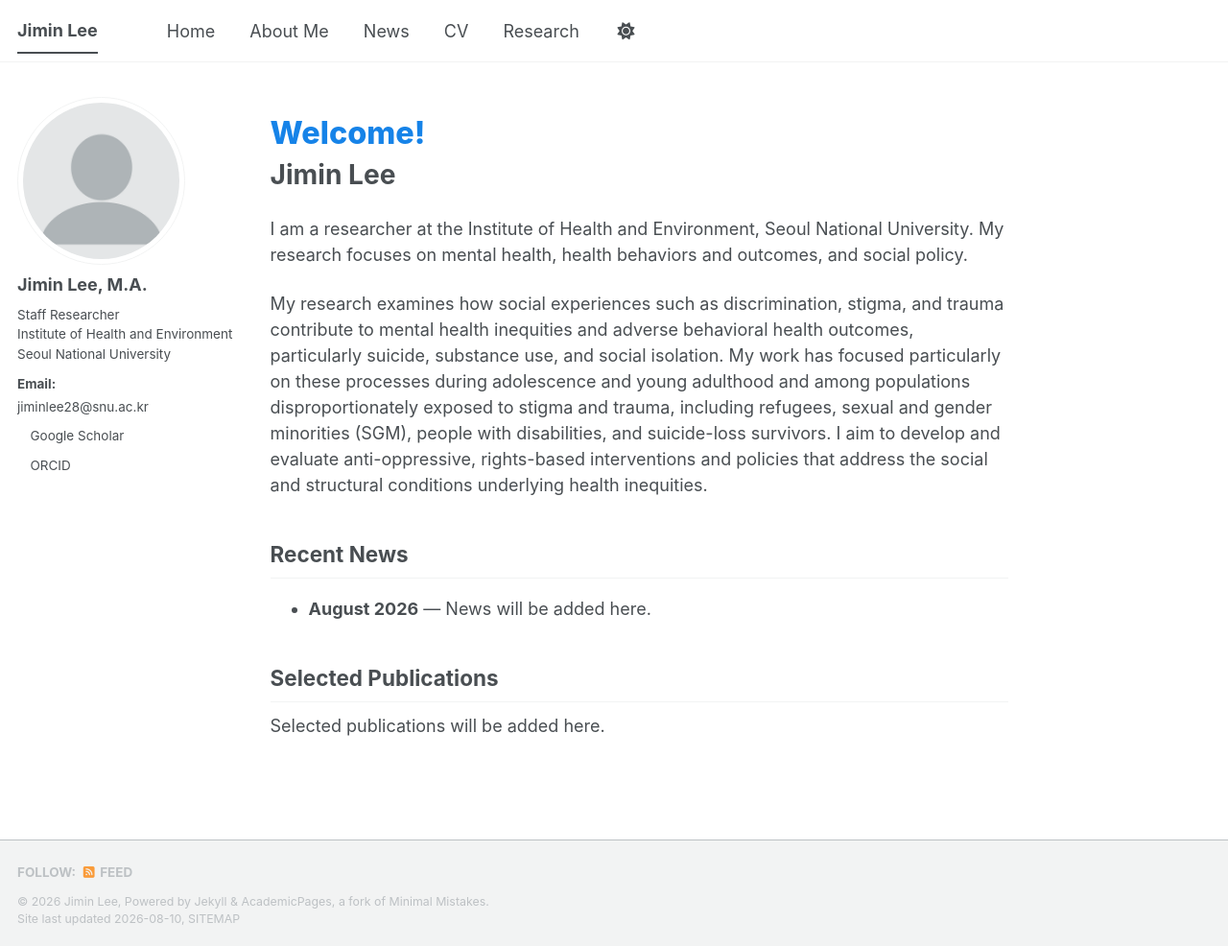
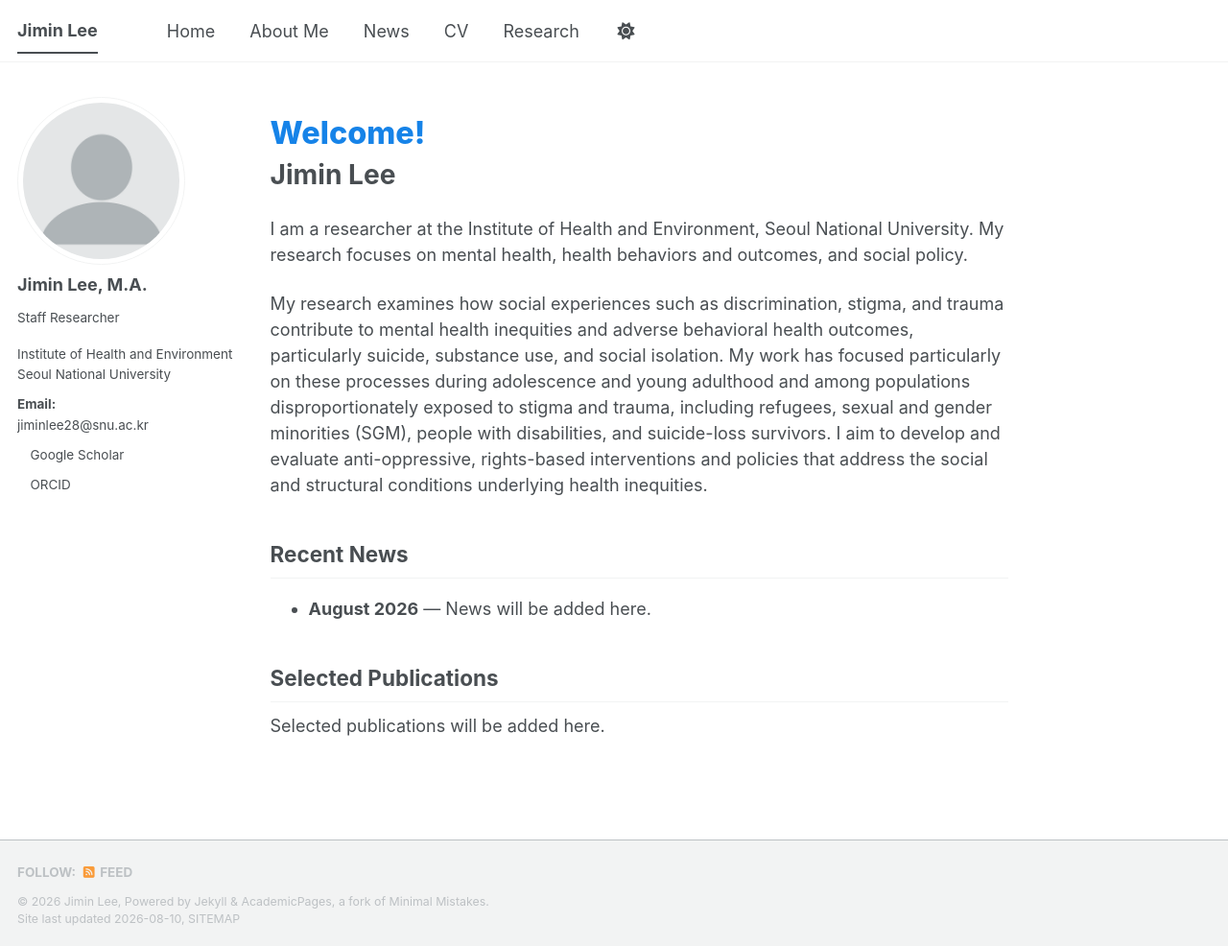
Before and after one commit to jiminlee-research/jiminlee-research.github.io, a Jekyll site: the page built from _pages/about.md, in a window 1280 px wide and 986 px high. Shown: the whole window at 96% size. Built offline with Jekyll 4.4.1, drawn with Linux system fonts in a browser that asks for light colours; a style sheet for code colours, icons or effects is not loaded.

Commit message:
Refactor author profile content layout
Updated author profile layout with centered content and improved bio display.

```diff
--- a/_includes/author-profile.html
+++ b/_includes/author-profile.html
@@ -14,11 +14,18 @@
     {% endif %}
   </div>
 
-  <div class="author__content">
-    <h3 class="author__name">{{ author.name }}</h3>
-    {% if author.pronouns %}<p class="author__pronouns">{{ author.pronouns }}</p>{% endif %}
-    {% if author.bio %}<p class="author__bio" style="margin-bottom: 0;">{{ author.bio }}</p>{% endif %}
-  </div>
+<div class="author__content author__content--centered">
+  <h3 class="author__name">{{ author.name }}</h3>
+
+  {% if author.pronouns %}
+    <p class="author__pronouns">{{ author.pronouns }}</p>
+  {% endif %}
+
+  {% if author.bio %}
+    <p class="author__role">{{ author.bio }}</p>
+  {% endif %}
+
+</div>
 
   <div class="author__urls-wrapper">
     <button class="btn btn--inverse">Follow</button>
@@ -31,7 +38,7 @@
         <li style="display: block; margin: 0 0 0.5rem; line-height: 1.6;">{{ author.location }}</li>
       {% endif %}
       {% if author.email %}
-        <li style="display: block; margin: 0.5rem 0 0; line-height: 1.6;">
+        <li class="author__email">
           <strong>Email:</strong> <a href="mailto:{{ author.email }}">{{ author.email }}</a>
         </li>
       {% endif %}
```
